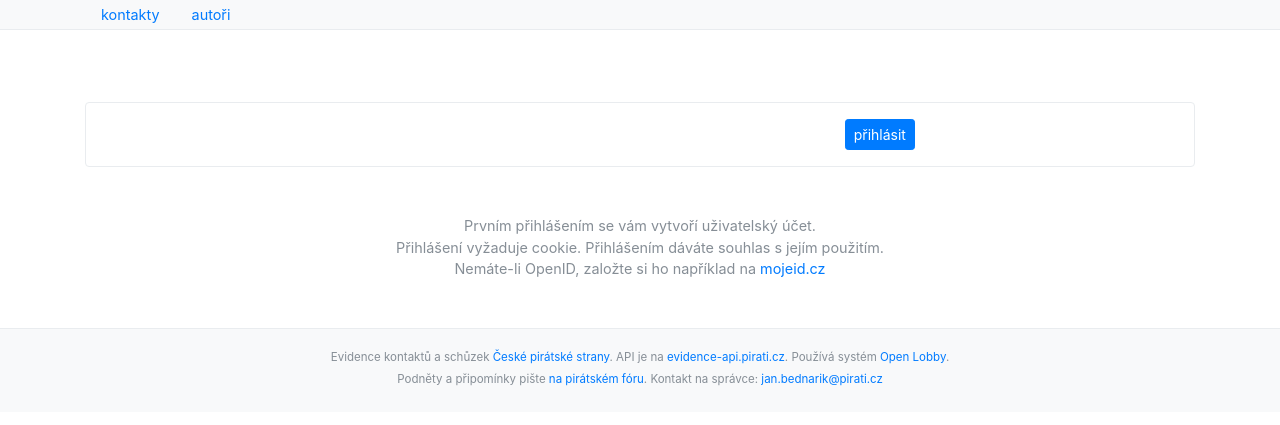
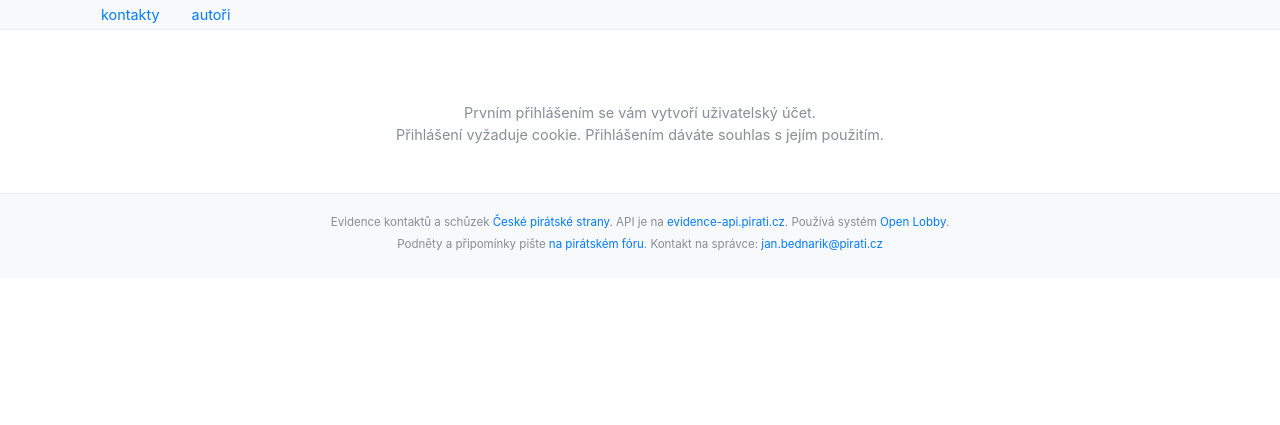
Before and after one commit to openlobby/openlobby-app, a Django app: template olapp/core/templates/core/login.html in a window 1280 px wide. Shown: the part 88-513 px from the top of the page. Run offline with Django 3.2, Linux system fonts and the light colour scheme; the template is opened without the code that fills it, so the values that code supplies are empty; some libraries are stand-ins or nearby versions.

Commit message:
Temporarily hide not known OpenID login option

```diff
--- a/olapp/core/templates/core/login.html
+++ b/olapp/core/templates/core/login.html
@@ -15,6 +15,7 @@
   </div>
   {% endif %}
 
+  <!--
   <form class="form border rounded pt-3" action="{% url 'login' %}" method="post">
     {% csrf_token %}
     <div class="form-group row justify-content-md-center">
@@ -29,9 +30,12 @@
       </div>
     </div>
   </form>
+  -->
 
   <div class="mt-5 text-center text-muted">
-    Prvním přihlášením se vám vytvoří uživatelský účet.<br>Přihlášení vyžaduje cookie. Přihlášením dáváte souhlas s jejím použitím.<br>Nemáte-li OpenID, založte si ho například na <a href="http://mojeid.cz">mojeid.cz</a>
+    Prvním přihlášením se vám vytvoří uživatelský účet.<br>
+    Přihlášení vyžaduje cookie. Přihlášením dáváte souhlas s jejím použitím.<br>
+    <!-- Nemáte-li OpenID, založte si ho například na <a href="http://mojeid.cz">mojeid.cz</a> -->
   </div>
 </div>
 
```
